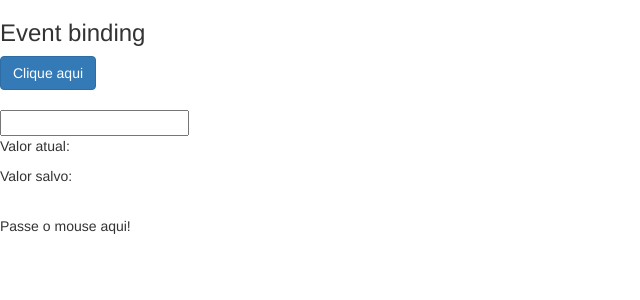
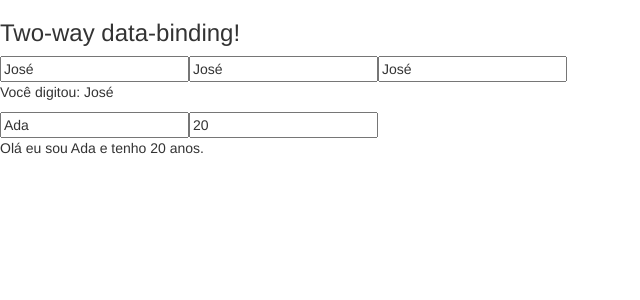
Before and after one commit to PriscilaNetto/angularCourse, an Angular app in the folder aula3-data-binding/: page / in a window 1280 px wide. Shown: the top 300 px of the page, without its empty margins (0-640 px from the left). Built offline with nearby package versions, Linux system fonts and the light colour scheme.

Commit message:
two-way data binding

```diff
--- a/aula3-data-binding/src/app/data-binding/data-binding.component.html
+++ b/aula3-data-binding/src/app/data-binding/data-binding.component.html
@@ -15,13 +15,13 @@
         <img src="{{cidadeVisitar}}">
         <img [src]="cidadeVisitar">
     </article> -->
-<!--
+    <!--
     <article>
         <h3>Class e Style Binding</h3>
         <div>
             Selecione uma classe: usando componente Boostrap-->
-            <!-- <select #classe (change) ="0" > é preciso criar uma var local para acessar as opções e cria um evento  -->
-                <!-- <option value="alert-success">Sucesso</option>
+    <!-- <select #classe (change) ="0" > é preciso criar uma var local para acessar as opções e cria um evento  -->
+    <!-- <option value="alert-success">Sucesso</option>
                 <option value="alert-info">Info</option>
                 <option value="alert-danger">Erro</option>
                 <option value="alert-warning">Alerta</option>
@@ -34,7 +34,7 @@
 
             <div class="alert" role="alert"
                 [class.alert-success]="classe.value == 'alert-success'"> <!-- exemplo de class binding -->
-                <!-- A simple success alert—check it out!
+    <!-- A simple success alert—check it out!
               </div>
               <div class="alert" role="alert"
               [class.alert-danger]="classe.value == 'alert-danger'">
@@ -55,15 +55,15 @@
               </div>
         </div>
     </article>  -->
-
+    <!--
     <article>
         <h3>Event binding</h3>
         <div>
-            <!--método criado no components.ts e dessa forma o event binding é usado-->
+            método criado no components.ts e dessa forma o event binding é usado
             <button (click)="botaoClicado()"
             class="btn btn-primary">Clique aqui</button>
             <br><br>
-            <!--evento quando eu digito, dou enter-->
+            evento quando eu digito, dou enter
             <input type="text"
             (keyup)="onKeyUp($event)"
             (keyup.enter)="valorSalvo(campoInput.value)"
@@ -82,6 +82,8 @@
             </span>
 
         </div>
-    </article>
+    </article> -->
+
+    <app-meu-form></app-meu-form>
 
 </section>
--- a/aula3-data-binding/src/app/data-binding/data-binding.component.ts
+++ b/aula3-data-binding/src/app/data-binding/data-binding.component.ts
@@ -38,6 +38,8 @@
     this.isMouseOver = !this.isMouseOver;
   }
 
+
+
   constructor() { }
 
   ngOnInit(): void {
--- /dev/null
+++ b/aula3-data-binding/src/app/meu-form/meu-form.component.html
@@ -0,0 +1,22 @@
+
+    <section class="two-way-binding">
+        <article>
+            <h3>Two-way data-binding!</h3>
+            <div>
+                <!--valor do input(do componente para o template)-->
+                <input type="text" [value]="nome" (input)="nome = campoInput.value"
+                #campoInput/>
+                 <!--valor do input(do template para o componente)-->
+                <input type="text" [ngModel]="nome" (ngModelChange)="nome = ($event)" />
+                <!--valor do input(two way data-binding usando o [(ngModel)] 'banana in a box')  dessa forma-->
+                <input type="text" [(ngModel)]="nome"/>
+
+                <p>Você digitou: {{ nome }}</p>
+            </div>
+
+            <input type="text" [(ngModel)]="pessoa.nome"/>
+            <input type="text" [(ngModel)]="pessoa.idade"/>
+
+            <p>Olá eu sou {{ pessoa.nome }} e tenho {{ pessoa.idade}} anos. </p>
+        </article>
+    </section>
--- /dev/null
+++ b/aula3-data-binding/src/app/meu-form/meu-form.component.ts
@@ -0,0 +1,22 @@
+import { Component, OnInit } from '@angular/core';
+
+@Component({
+  selector: 'app-meu-form',
+  templateUrl: './meu-form.component.html',
+  styleUrls: ['./meu-form.component.css']
+})
+export class MeuFormComponent implements OnInit {
+
+  nome: any = "José";
+
+  pessoa: any = {
+    nome: 'Ada',
+    idade: 20
+  }
+
+  constructor() { }
+
+  ngOnInit(): void {
+  }
+
+}
```
Also changed, not shown: aula3-data-binding/src/app/app.module.ts (+9 -2 lines), aula3-data-binding/src/app/meu-form/meu-form.component.css (added), 1 other file (tests, documents, lock files or other folders).
